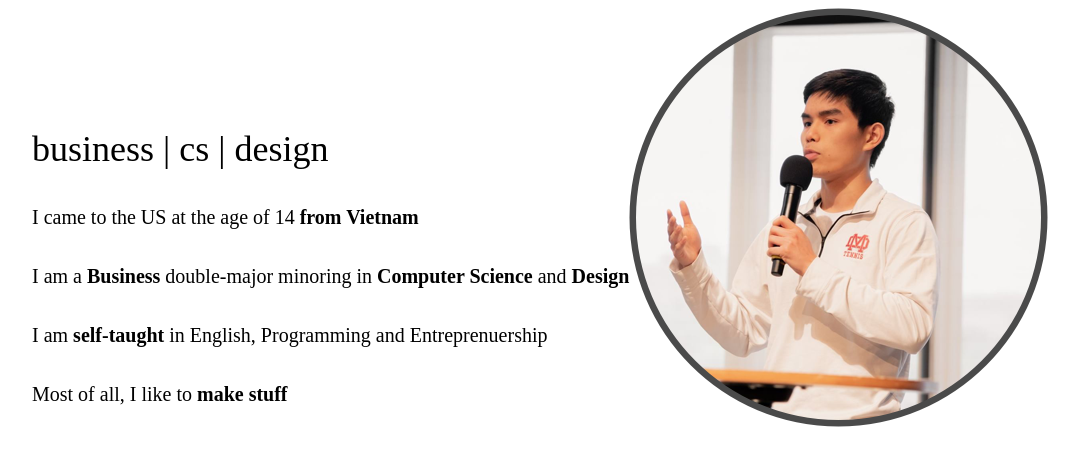
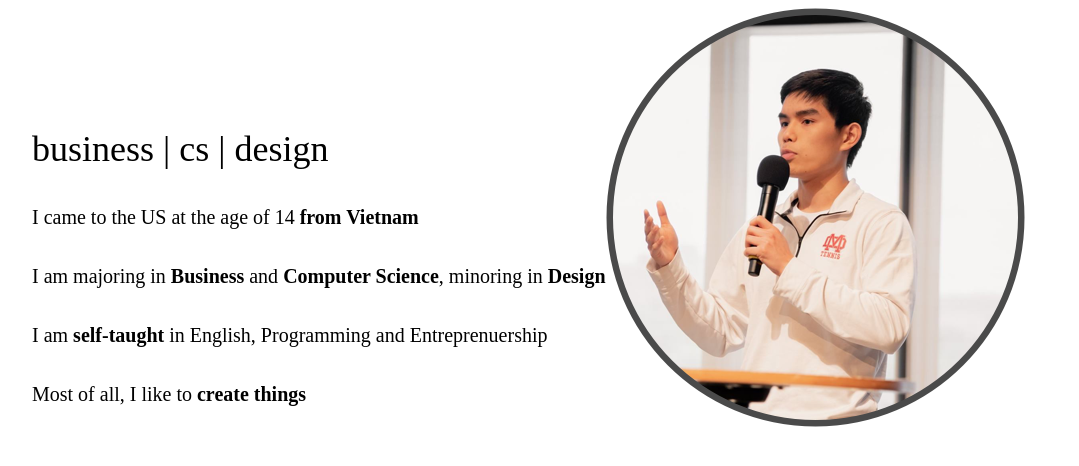
Before and after one commit to Kitenite/personal_website, a Next.js app: page /panels/AboutMePanel in a window 1280 px wide. Shown: the top 466 px of the page, without its empty margins (40-1119 px from the left). Built offline with nearby package versions, Linux system fonts and the light colour scheme.

Commit message:
update majors

```diff
--- a/pages/panels/AboutMePanel.js
+++ b/pages/panels/AboutMePanel.js
@@ -6,9 +6,9 @@ function AboutMePanel() {
       <div className="content" >
         <a>business | cs | design</a>
         <p>I came to the US at the age of 14 <b>from Vietnam</b></p>
-        <p>I am a <b>Business</b> double-major minoring in <b>Computer Science</b> and <b>Design</b></p>
+        <p>I am majoring in <b>Business</b> and <b> Computer Science</b>, minoring in <b>Design</b></p>
         <p>I am <b>self-taught</b> in English, Programming and Entreprenuership</p>
-        <p>Most of all, I like to <b>make stuff</b></p>
+        <p>Most of all, I like to <b>create things</b></p>
       </div>
       <style jsx>{`
         display: inline-block;
```
